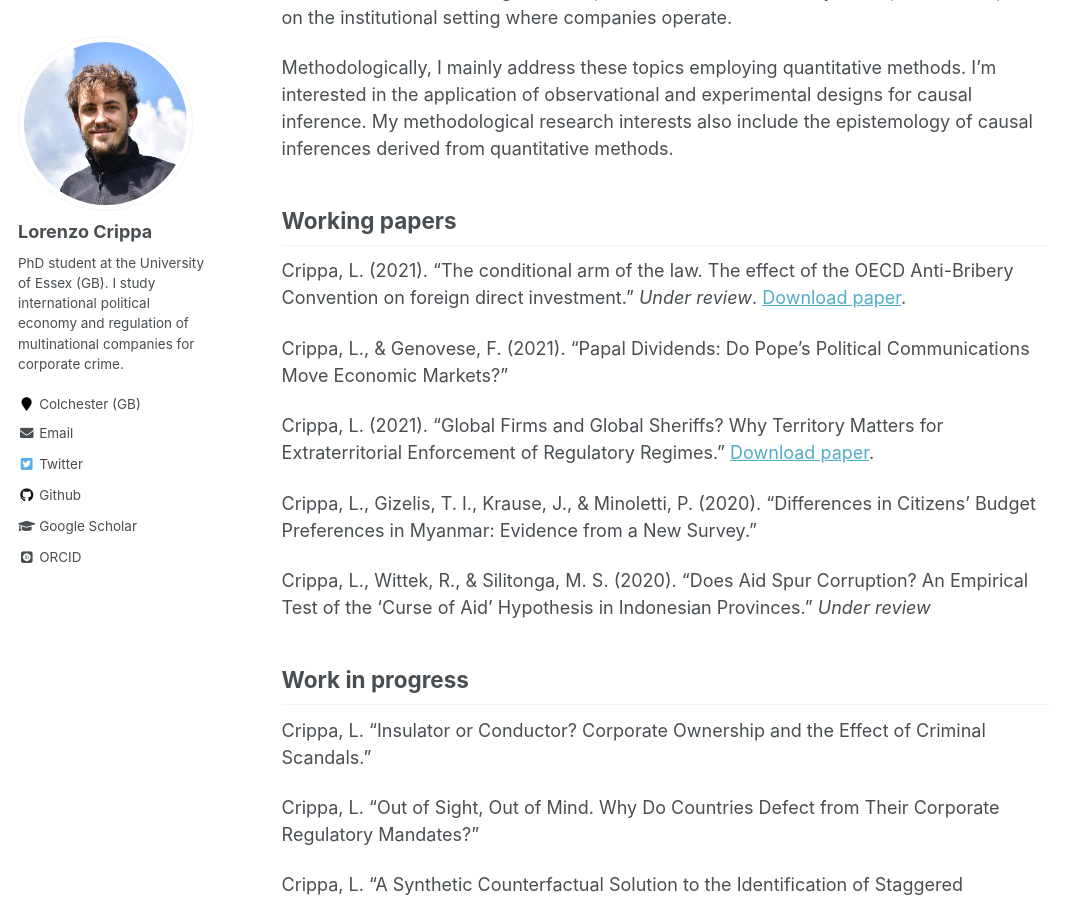
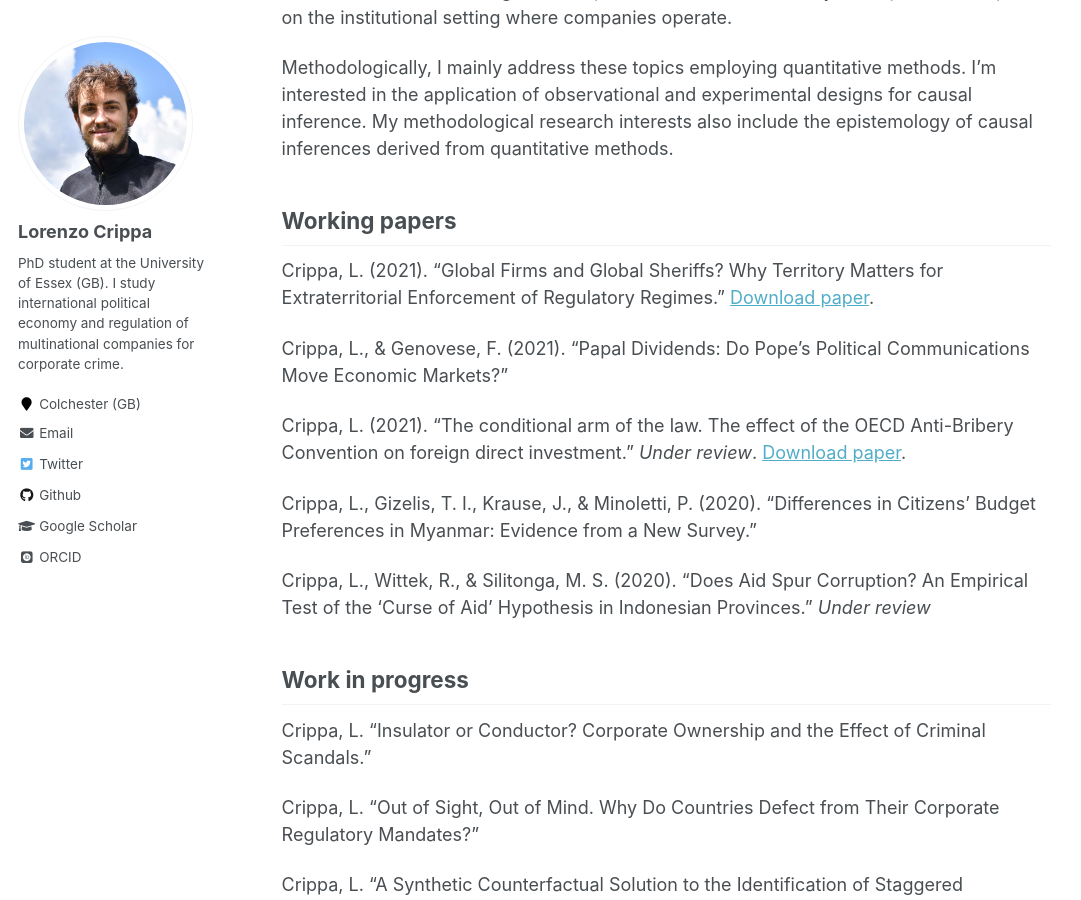
Before and after one commit to lorenzo-crippa/lorenzo-crippa.github.io, a Jekyll site: the page built from _pages/research.md, in a window 1280 px wide and 900 px high, scrolled down 558 px. Shown: the whole window, without its empty margins (0-1081 px from the left). Built offline with Jekyll 4.4.1, drawn with Linux system fonts in a browser that asks for light colours; some web fonts are replaced.

```diff
--- a/_pages/research.md
+++ b/_pages/research.md
@@ -12,11 +12,11 @@ Second, I study the international political economy of multinational companies (
 Methodologically, I mainly address these topics employing quantitative methods. I'm interested in the application of observational and experimental designs for causal inference. My methodological research interests also include the epistemology of causal inferences derived from quantitative methods.
 
 ## Working papers
-Crippa, L. (2021). "The conditional arm of the law. The effect of the OECD Anti-Bribery Convention on foreign direct investment." _Under review_. [Download paper](https://lorenzo-crippa.github.io/files/conditional_arm.pdf).
+Crippa, L. (2021). "Global Firms and Global Sheriffs? Why Territory Matters for Extraterritorial Enforcement of Regulatory Regimes." [Download paper](https://lorenzo-crippa.github.io/files/sheriffs.pdf).
 
 Crippa, L., & Genovese, F. (2021). "Papal Dividends: Do Pope’s Political Communications Move Economic Markets?"
 
-Crippa, L. (2021). "Global Firms and Global Sheriffs? Why Territory Matters for Extraterritorial Enforcement of Regulatory Regimes." [Download paper](https://lorenzo-crippa.github.io/files/sheriffs.pdf).
+Crippa, L. (2021). "The conditional arm of the law. The effect of the OECD Anti-Bribery Convention on foreign direct investment." _Under review_. [Download paper](https://lorenzo-crippa.github.io/files/conditional_arm.pdf).
 
 Crippa, L., Gizelis, T. I., Krause, J., & Minoletti, P. (2020). "Differences in Citizens’ Budget Preferences in Myanmar: Evidence from a New Survey."
 
```
